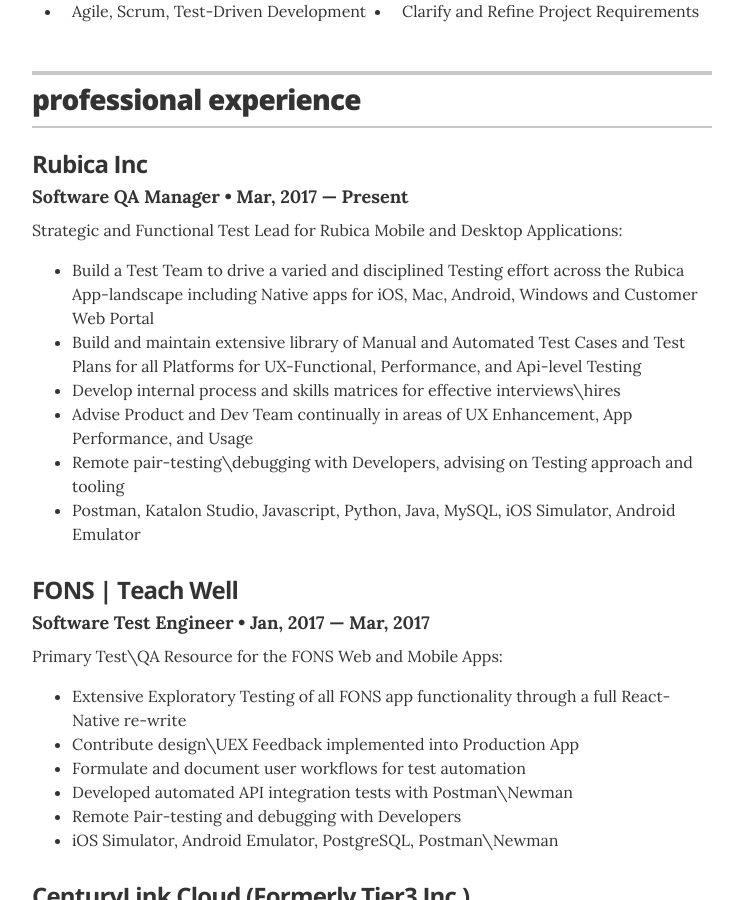
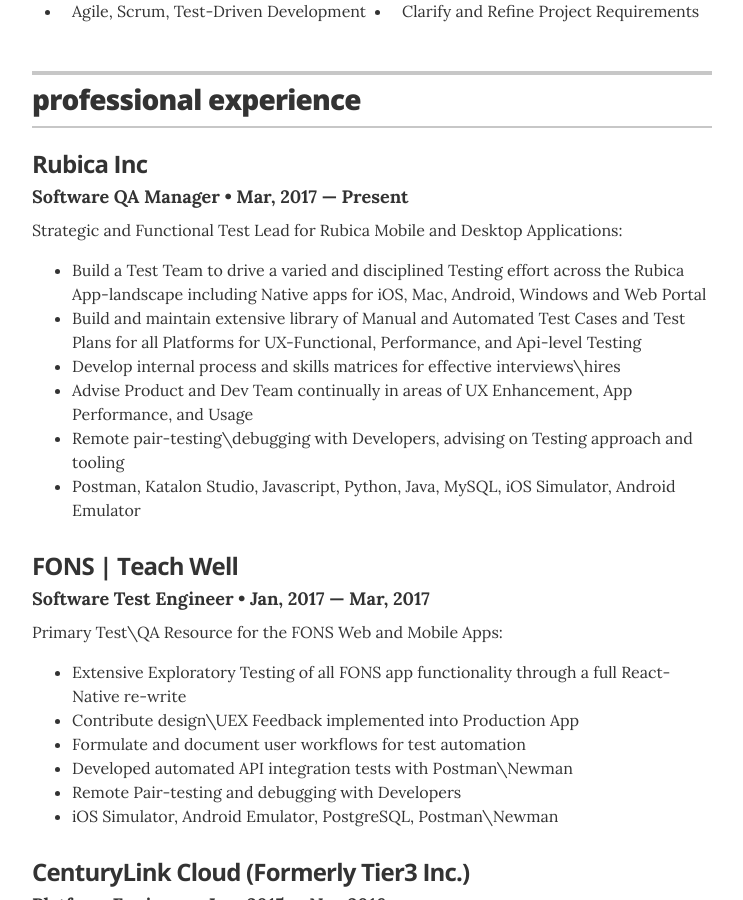
Before and after one commit to rharmaning/rharmaning.github.io, a Jekyll site: the page built from index.html, in a window 1280 px wide and 900 px high, scrolled down 716 px. Shown: the whole window, without its empty margins (268-1011 px from the left). Built offline with Jekyll 4.4.1, drawn with Linux system fonts in a browser that asks for light colours.

Commit message:
more cleanup

```diff
--- a/_layouts/resume.html
+++ b/_layouts/resume.html
@@ -70,7 +70,7 @@
                 <h4 class="resume-item-details" itemprop="description">Software QA Manager &bull; Mar, 2017 &mdash; Present</h4>
                 <p class="resume-item-copy">Strategic and Functional Test Lead for Rubica Mobile and Desktop Applications:</p>
                 <ul class="resume-item-list">
-                    <li>Build a Test Team to drive a varied and disciplined Testing effort across the Rubica App-landscape including Native apps for iOS, Mac, Android, Windows and Customer Web Portal</li>
+                    <li>Build a Test Team to drive a varied and disciplined Testing effort across the Rubica App-landscape including Native apps for iOS, Mac, Android, Windows and Web Portal</li>
                     <li>Build and maintain extensive library of Manual and Automated Test Cases and Test Plans for all Platforms for UX-Functional, Performance, and Api-level Testing</li>
                     <li>Develop internal process and skills matrices for effective interviews\hires</li>
                     <li>Advise Product and Dev Team continually in areas of UX Enhancement, App Performance, and Usage</li>
```
